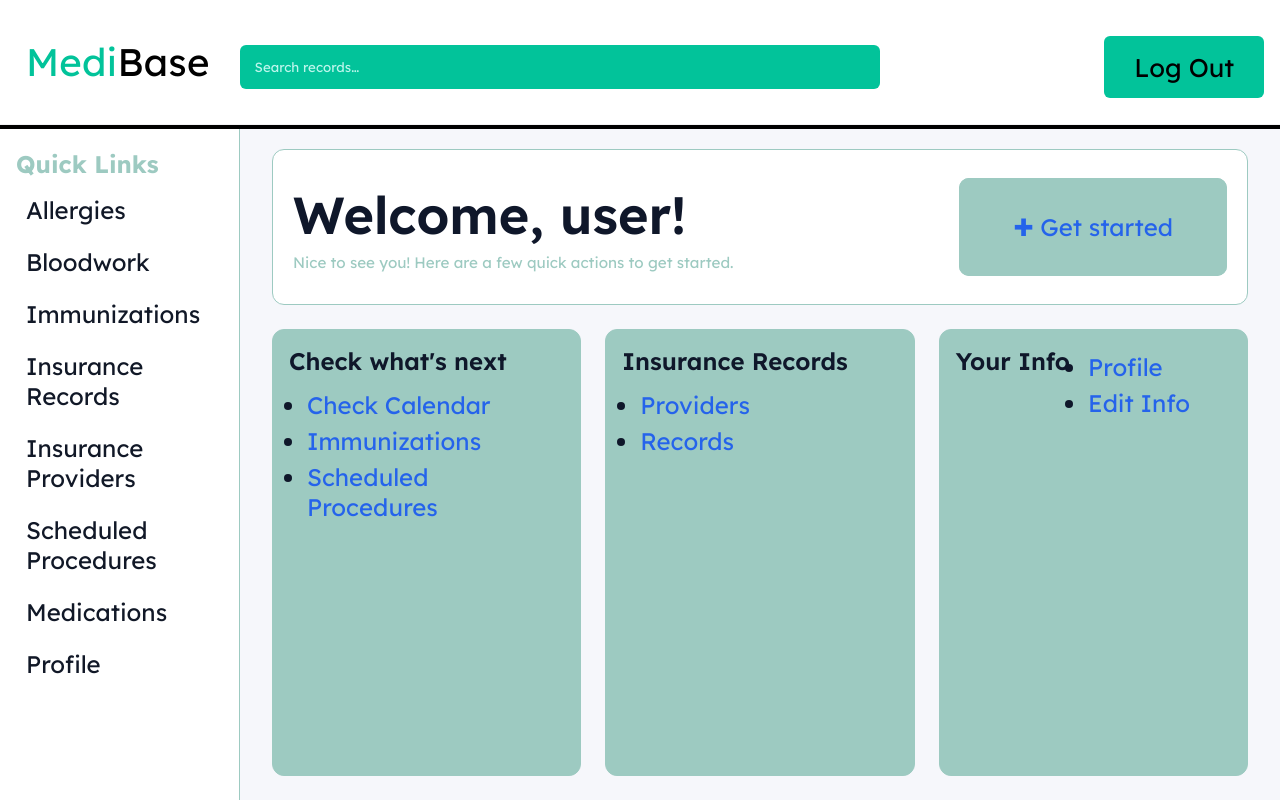
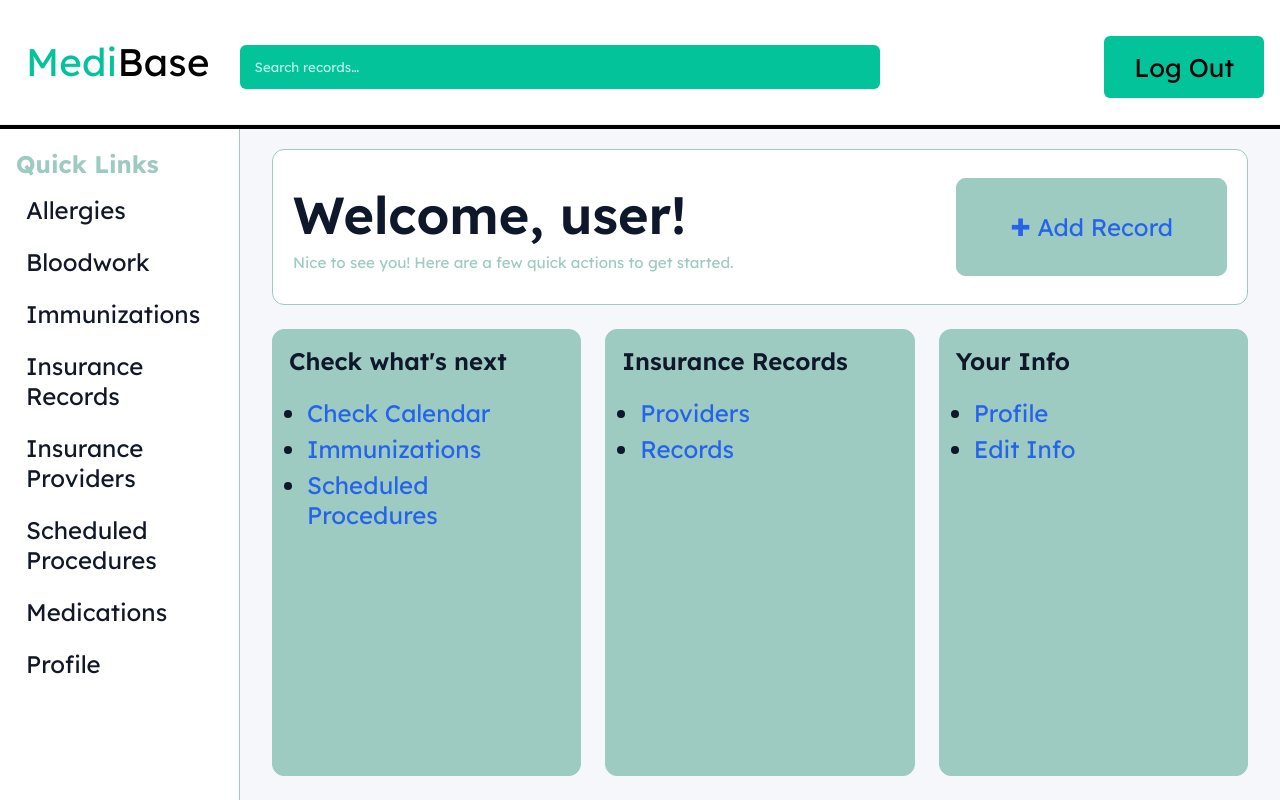
Before and after one commit to ForteV/cs321-team9, a React (Vite) app in the folder Components/ui/: page /app in a window 1280 px wide. Built offline with nearby package versions, Linux system fonts and the light colour scheme.

Commit message:
Fixed graphical glitch

```diff
--- a/Components/ui/src/components/Card/Card.jsx
+++ b/Components/ui/src/components/Card/Card.jsx
@@ -1,7 +1,7 @@
 import s from "./Card.module.css";
-export default function Card({title, items=[], className, style, children }){
+export default function Card({title, items=[], className, style, children, stack = false, }){
   return (
-    <article className={`${s.card} ${className ?? ""}`} style={style}>
+    <article className={`${s.card} ${stack ? s.stack : ""} ${className ?? ""}`} style={style}>
       <div className={s.title}>{title}</div>
       {items?.length > 0 && (<ul>
         {items.map((t, i) => (
--- a/Components/ui/src/components/Card/Card.module.css
+++ b/Components/ui/src/components/Card/Card.module.css
@@ -28,6 +28,12 @@
     transition: height 0.2s ease;
 }
 
+.stack{
+    flex-direction: column;
+    flex-wrap: nonwrap;
+    gap: 8px
+}
+
 .title{
     font-weight:600;
     margin-bottom:8px
--- a/Components/ui/src/components/Pages/Home.jsx
+++ b/Components/ui/src/components/Pages/Home.jsx
@@ -15,15 +15,15 @@ export default function Home() {
         </div>
         <div className={s.welcomeActions}>
 
-          <Link to="/addRecords" className="button">✚ Get started</Link>
+          <Link to="/addRecords" className="button">✚ Add Record</Link>
 
         </div>
       </section>
 
       <section className={s.cards}>
-        <Card className={s.taller} title="Check what's next" items={["Check Calendar","Immunizations","Scheduled Procedures"]}/>
-        <Card className={s.taller} title="Insurance Records" items={["Providers","Records"]}/>
-        <Card className={s.taller} title="Your Info" items={["Profile","Edit Info"]}/>
+        <Card stack className={s.taller} title="Check what's next" items={["Check Calendar","Immunizations","Scheduled Procedures"]}/>
+        <Card stack className={s.taller} title="Insurance Records" items={["Providers","Records"]}/>
+        <Card stack className={s.taller} title="Your Info" items={["Profile","Edit Info"]}/>
       </section>
     </>
   );
```
